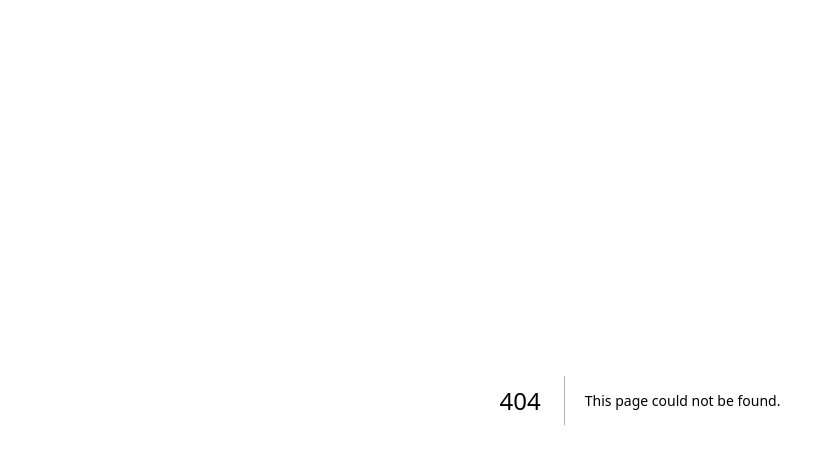
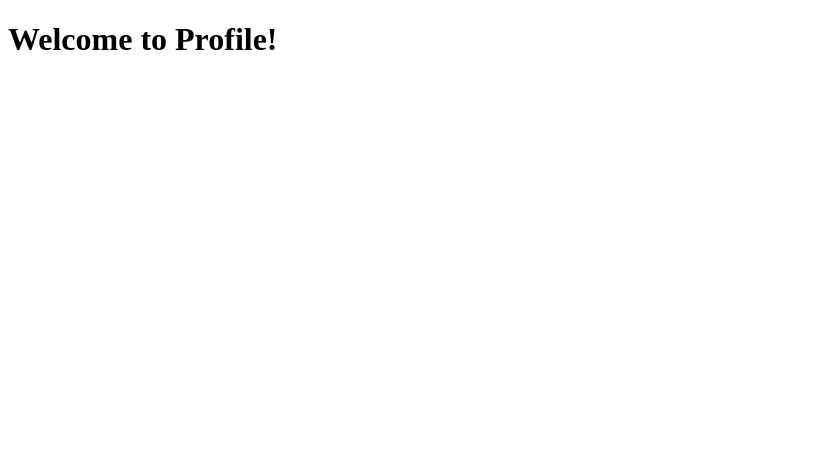
Before and after one commit to Shinia-Gupta/Project_Next15, a Next.js app: page /profile in a window 1280 px wide. Before the commit this address had no page. Shown: the top 464 px of the page, without its empty margins (0-835 px from the left). Built offline with nearby package versions, Linux system fonts and the light colour scheme.

Commit message:
file based routing scenario 2

```diff
--- /dev/null
+++ b/src/app/profile/page.tsx
@@ -0,0 +1,7 @@
+export default function Profile() {
+  return (
+    <main>
+      <h1>Welcome to Profile!</h1>
+    </main>
+  );
+}
```
Also changed, not shown: src/app/about/page.tsx (added, +7 -0 lines).
